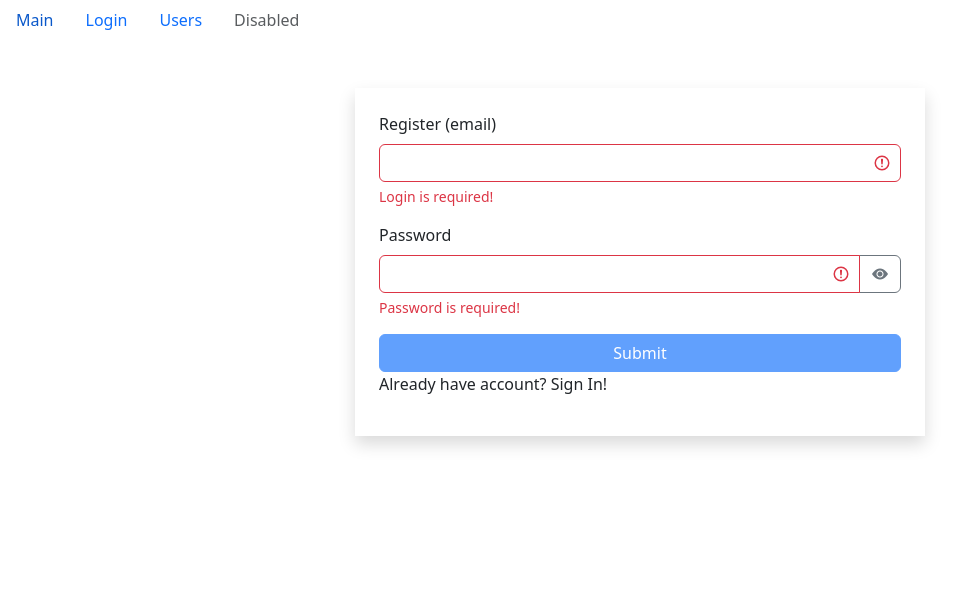
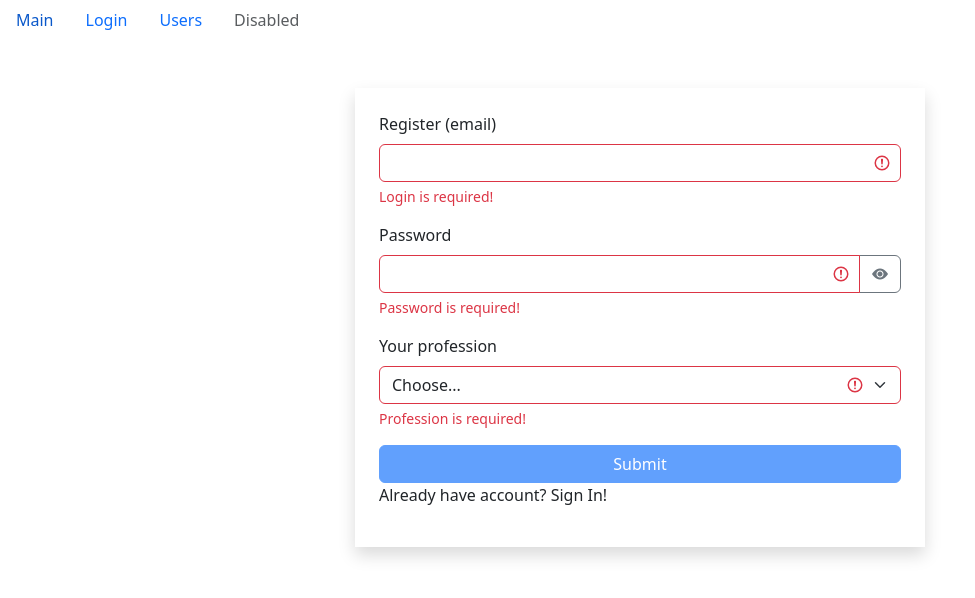
Before and after one commit to Maker0N/acquaintance-project, a React app: page /login in a window 1280 px wide. Both pictures are taken after a click on the button "Sign Up!". Shown: the top 598 px of the page, without its empty margins (0-975 px from the left). Built offline with nearby package versions, Linux system fonts and the light colour scheme.

Commit message:
register page, select input, ex 10.3

```diff
--- /dev/null
+++ b/src/components/common/form/selectField.jsx
@@ -0,0 +1,45 @@
+/* eslint-disable no-underscore-dangle */
+import React from 'react'
+import PropTypes from 'prop-types'
+
+const SelectField = ({
+  label, value, onChange, option, error, defaultOption,
+}) => {
+  const optionArray = (!Array.isArray(option) && typeof option === 'object')
+    ? Object.keys(option).map((optionName) => (
+      { name: option[optionName].name, value: option[optionName]._id }))
+    : option
+  const toggleClass = () => (!error ? 'form-select' : 'form-select is-invalid')
+  return (
+    <div className="mb-3">
+      <label htmlFor="select" className="form-label">{label}</label>
+      <select
+        className={toggleClass()}
+        id="select"
+        name="profession"
+        value={value}
+        onChange={onChange}
+      >
+        <option disabled value="">{defaultOption}</option>
+        {optionArray && optionArray
+          .map((item) => (
+            <option key={item.value} value={item.value}>
+              {item.name}
+            </option>
+          ))}
+      </select>
+      {error ? <div className="invalid-feedback">{error}</div> : <div />}
+    </div>
+  )
+}
+
+SelectField.propTypes = {
+  label: PropTypes.string.isRequired,
+  value: PropTypes.string.isRequired,
+  onChange: PropTypes.func.isRequired,
+  option: PropTypes.oneOfType([PropTypes.object, PropTypes.array]).isRequired,
+  error: PropTypes.string.isRequired,
+  defaultOption: PropTypes.string.isRequired,
+}
+
+export default SelectField
--- a/src/components/ui/registerForm.jsx
+++ b/src/components/ui/registerForm.jsx
@@ -2,17 +2,26 @@
 /* eslint-disable no-shadow */
 import React, { useState, useEffect } from 'react'
 import TextField from '../common/form/textField'
+import SelectField from '../common/form/selectField'
 import validator from '../../utils/validator'
+import api from '../../api'
 
 const RegisterForm = () => {
-  const [data, setData] = useState({ login: '', password: '' })
+  const [data, setData] = useState({ register: '', password: '', profession: '' })
+  const [professionsObject, setProfessionsObject] = useState({})
   const [errors, setErrors] = useState({})
+
+  useEffect(() => {
+    api.professionsObject.fetchAll()
+      .then((data) => setProfessionsObject(data))
+  }, [])
+
   const handleChange = ({ target }) => {
     setData((prev) => ({ ...prev, [target.name]: target.value }))
   }
 
   const validatorConfig = {
-    login: {
+    register: {
       isRequired: { message: 'Login is required!' },
       isEmail: { message: 'Email is not corrected!' },
     },
@@ -21,6 +30,11 @@ const RegisterForm = () => {
       isCapital: { message: 'Password must contain capital letters!' },
       isSymbol: { message: 'Password must contain symbols!' },
       isMin: { message: 'Password must not be less than 8 characters!', value: 8 },
+    },
+    profession: {
+      isRequired: {
+        message: 'Profession is required!',
+      },
     },
   }
 
@@ -46,9 +60,9 @@ const RegisterForm = () => {
         label="Register (email)"
         name="register"
         type="text"
-        value={data.login}
+        value={data.register}
         onChange={(target) => handleChange(target)}
-        error={errors.login}
+        error={errors.register}
       />
       <TextField
         label="Password"
@@ -58,6 +72,14 @@ const RegisterForm = () => {
         onChange={(target) => handleChange(target)}
         error={errors.password}
       />
+      <SelectField
+        defaultOption="Choose..."
+        label="Your profession"
+        value={data.profession}
+        option={professionsObject}
+        onChange={handleChange}
+        error={errors.profession}
+      />
       <button type="submit" className="btn btn-primary w-100" disabled={!isValid}>Submit</button>
     </form>
   )
```
